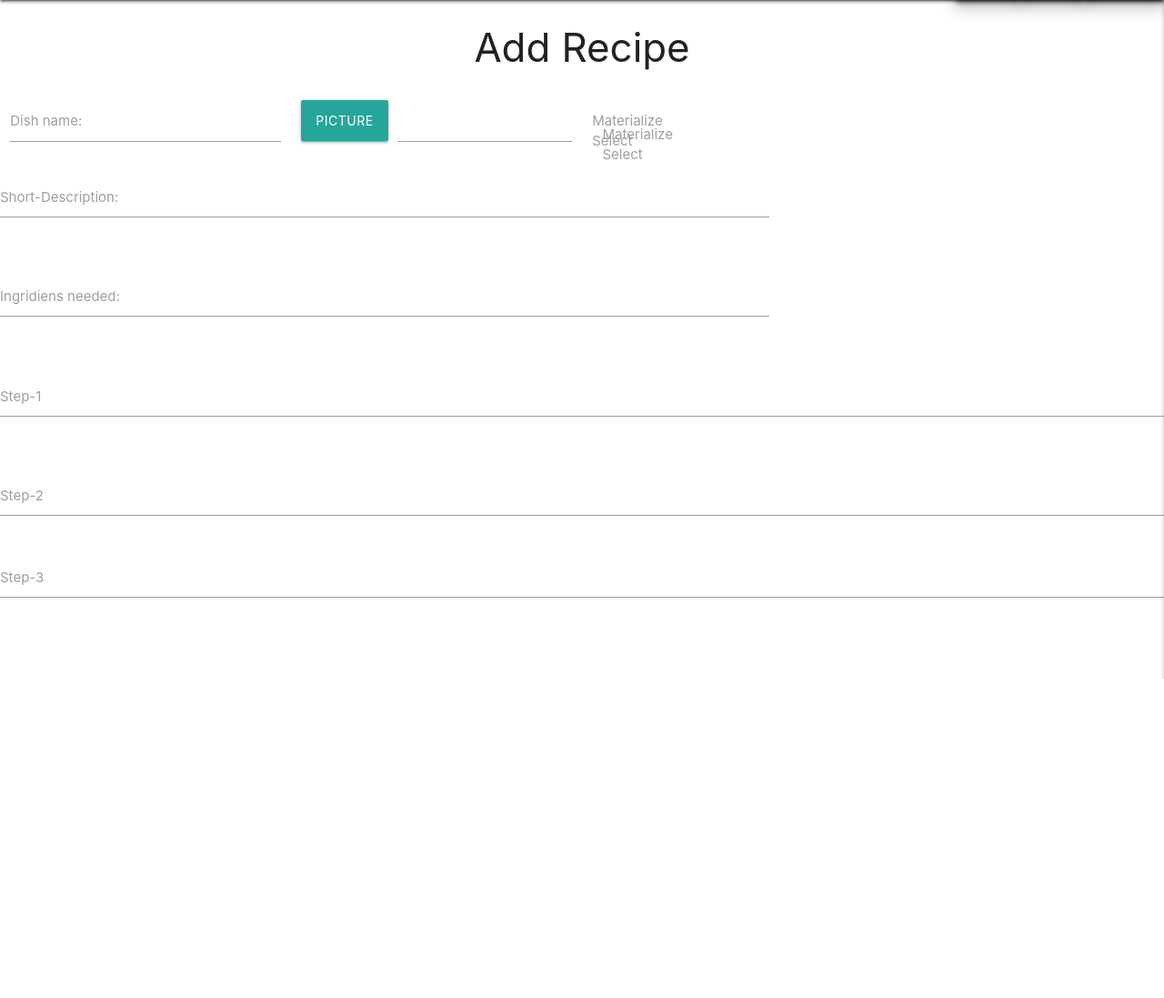
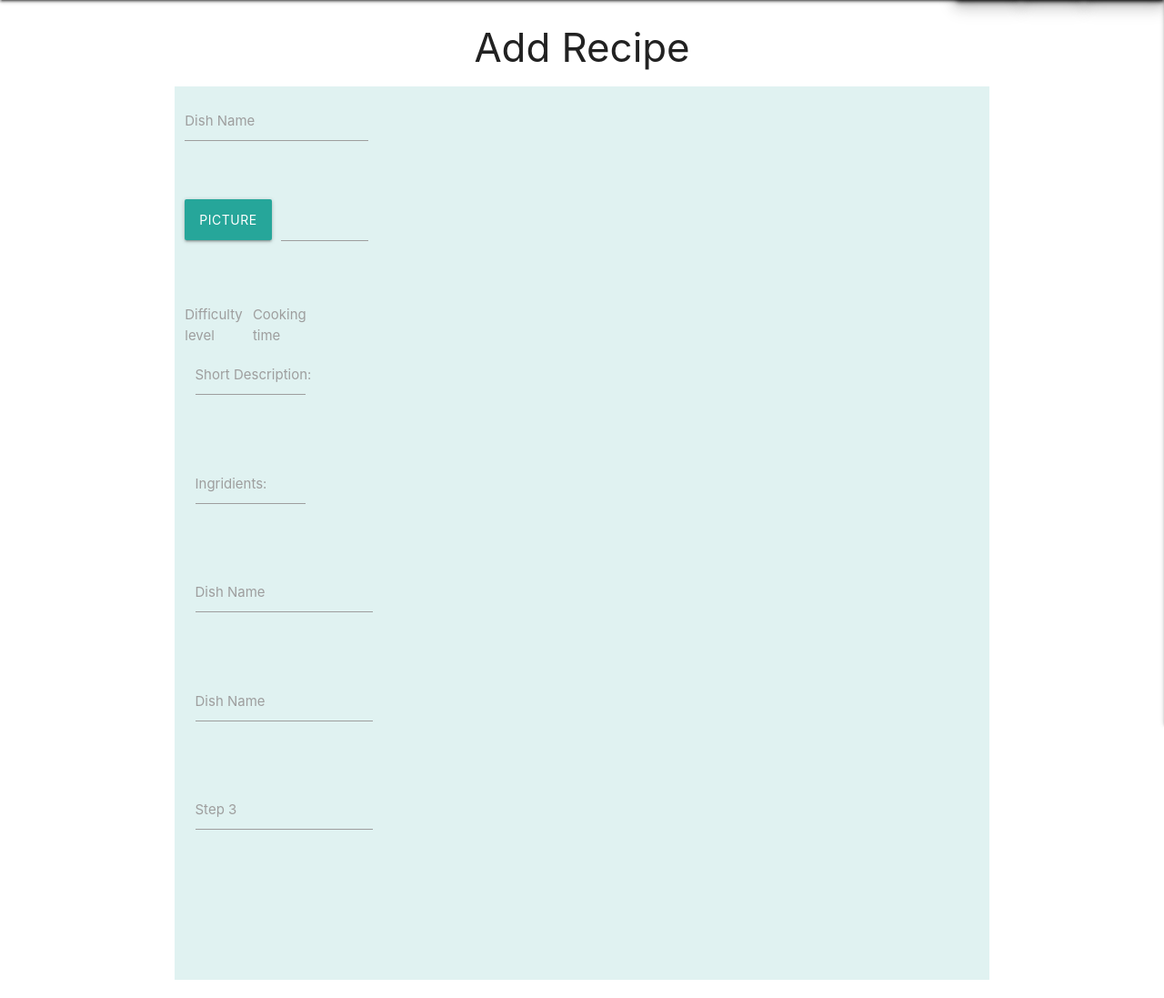
Before and after one commit to Jakub1994/Bookwithrecepies, a Flask app: page /add_recipe in a window 1280 px wide; the page is wider, and only the part inside the window is pictured. Shown: the part 64-1161 px from the top of that part at 91% size. Before the commit the page ends 810 px from the top of that part, so only its background shows below. Run offline with Flask 2, Linux system fonts and the light colour scheme; some libraries are stand-ins or nearby versions.

Commit message:
new_recipes

```diff
--- a/templates/new_recipes.html
+++ b/templates/new_recipes.html
@@ -2,13 +2,15 @@
 {% block content %}
 
 <h3 class="center-align">Add Recipe</h3>
-<div class="row center-align">
+<div class="row container teal lighten-5 center-block">
     <form class="col s12" method="POST" action="">
         <div class="row">
-            <div class="input-field col s3">
-                <input id="input_text" type="text" data-length="100">
-                <label for="input_text">Dish name:</label>
+            <div class="input-field col s3 center-block">
+                <textarea id="recipe_name" name="recipe_name" type="text" minlength="3" maxlength="60" required class="materialize-textarea"></textarea>
+                <label for="textarea1">Dish Name</label>
             </div>
+        </div>
+        <div class="row">
             <form action="#">
                 <div class="file-field input-field col s3">
                     <div class="btn">
@@ -20,14 +22,18 @@
                     </div>
                 </div>
             </form>
+        </div>
+        <div class="row">
             <div class="input-field col s1">
             <select>
-                <option value="" disabled selected>Choose your option</option>
+                <option value="" disabled selected>Choose one</option>
                 <option value="1">Option 1</option>
                 <option value="2">Option 2</option>
                 <option value="3">Option 3</option>
             </select>
-            <label>Materialize Select</label>
+            <label>Difficulty level</label>
+        </div>
+        <div class="row">
             <div class="input-field col s1">
             <select>
                 <option value="" selected>Choose your option</option>
@@ -35,35 +41,42 @@
                 <option value="2">Option 2</option>
                 <option value="3">Option 3</option>
             </select>
-            <label>Materialize Select</label>
-        </div>
-        </div>
-        <div class="row">
-            <div class="input-field col s8">
-                <textarea id="textarea2" class="materialize-textarea" data-length="300"></textarea>
-                <label for="textarea2">Short-Description:</label>
+            <label>Cooking time</label>
             </div>
         </div>
         <div class="row">
             <div class="input-field col s8">
-                <textarea id="textarea3" class="materialize-textarea" data-length="500"></textarea>
-                <label for="textarea3">Ingridiens needed:</label>
+                <div class="input-field col s3 center-block">
+                <textarea id="recipe_name" name="recipe_name" type="text" minlength="50" maxlength="300" required class="materialize-textarea"></textarea>
+                <label for="textarea1">Short Description:</label>
+            </div>
+        </div>
+        <div class="row">
+            <div class="input-field col s8">
+                <div class="input-field col s3 center-block">
+                <textarea id="recipe_name" name="recipe_name" type="text" minlength="50" maxlength="500" required class="materialize-textarea"></textarea>
+                <label for="textarea1">Ingridients:</label>
             </div>
         </div>
         <div class="row">
             <div class="input-field col s12">
-                <textarea id="textarea4" class="materialize-textarea" data-length="500"></textarea>
-                <label for="textarea4">Step-1</label>
+                <div class="input-field col s3 center-block">
+                <textarea id="recipe_name" name="recipe_name" type="text" minlength="3" maxlength="60" required class="materialize-textarea"></textarea>
+                <label for="textarea1">Dish Name</label>
             </div>
         </div>
         <div class="row">
             <div class="input-field col s12">
-                <textarea id="textarea5" class="materialize-textarea" data-length="500"></textarea>
-                <label for="textarea5">Step-2</label>
+                <div class="input-field col s3 center-block">
+                <textarea id="recipe_name" name="recipe_name" type="text" minlength="3" maxlength="60" required class="materialize-textarea"></textarea>
+                <label for="textarea1">Dish Name</label>
             </div>
+        </div>
+        <div class="row">
             <div class="input-field col s12">
-                <textarea id="textarea6" class="materialize-textarea" data-length="500"></textarea>
-                <label for="textarea6">Step-3</label>
+                <div class="input-field col s3 center-block">
+                <textarea id="recipe_name" name="recipe_name" type="text" minlength="3" maxlength="60" required class="materialize-textarea"></textarea>
+                <label for="textarea1">Step 3</label>
             </div>
         </div>
     </form>
```
Also changed, not shown: static/css/style.css (line endings or trailing spaces).
